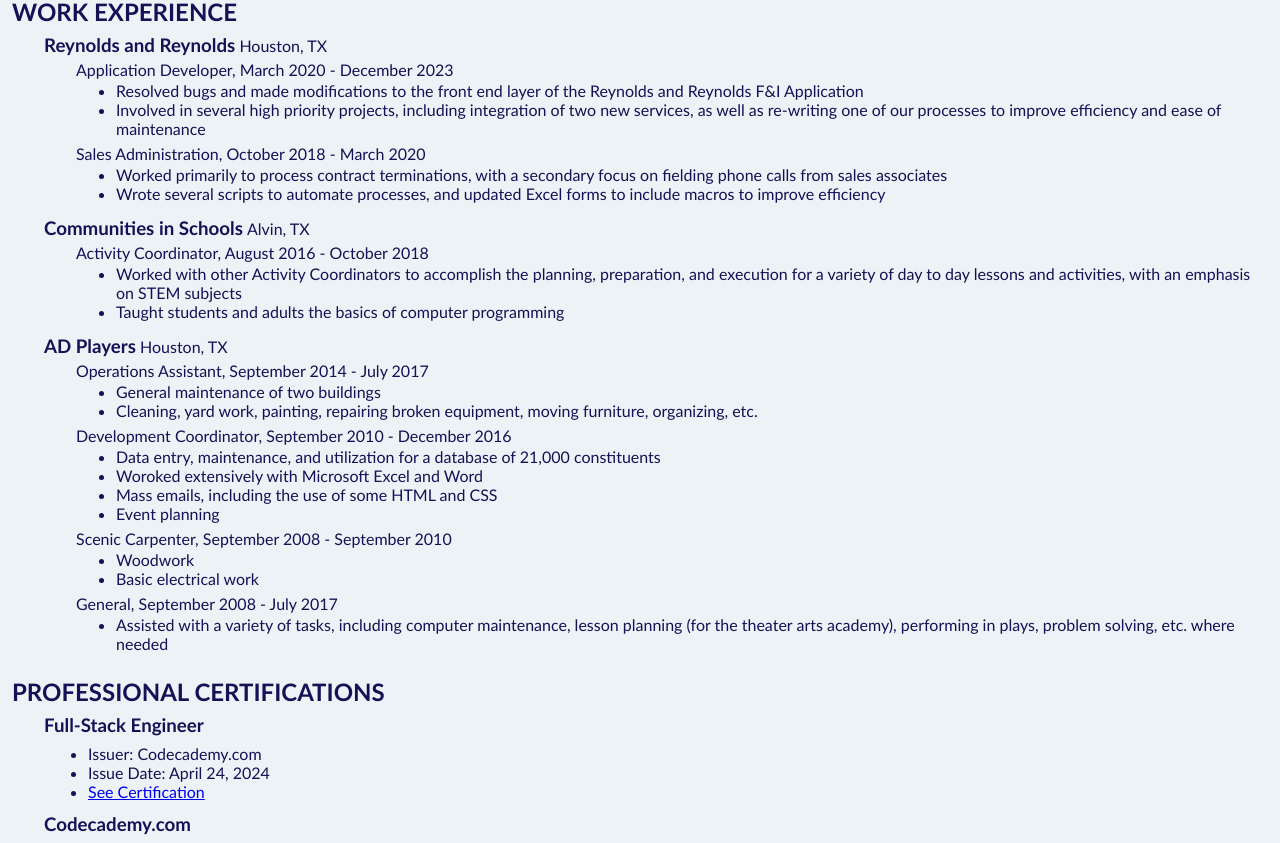
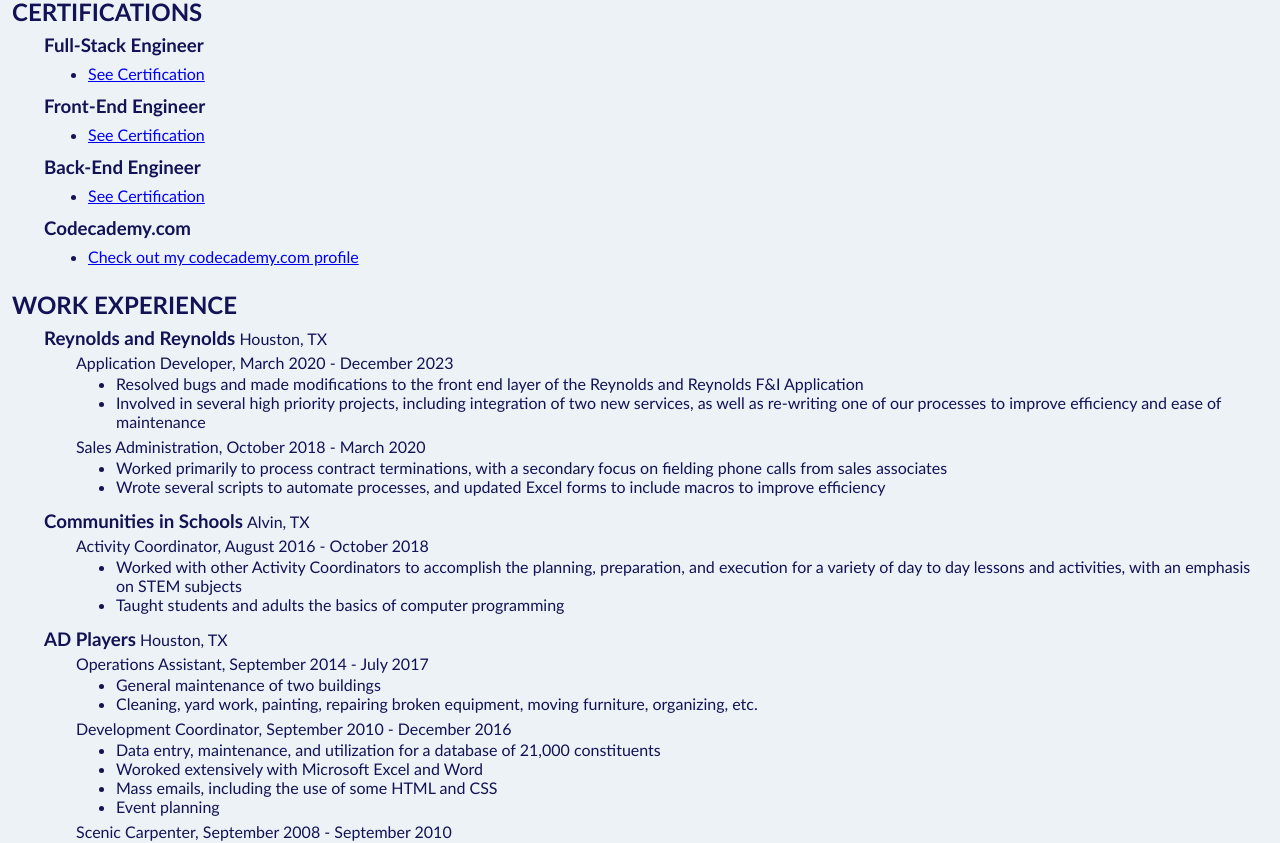
Before and after one commit to tphayes7/Interactive-Resume, a React (Vite) app: page / in a window 1280 px wide. Shown: the part 320-1163 px from the top of the page. Built offline with nearby package versions, Linux system fonts and the light colour scheme.

Commit message:
Added Front-End and Back-End certs

```diff
--- a/index.html
+++ b/index.html
@@ -38,6 +38,33 @@
                         <li class="soft-skills">Excellent problem-solving and organizational skills</li>
                         <li class="soft-skills">Strong communication skills</li>
                         <li class="soft-skills">Commitment to excellence, attention to detail, efficient, and adaptable</li>
+                    </ul>
+                </div>
+            </div>
+            <div id="certifications" class="section-header">
+                <h2>CERTIFICATIONS</h2>
+                <div id="full-stack" class="indent clickable">
+                    <h3>Full-Stack Engineer</h3>
+                    <ul>
+                        <li><a href="https://www.codecademy.com/profiles/arc7928950029/certificates/ffd0f42cce1a44e9a0108b365047a0a6" target="_blank">See Certification</a></li>
+                    </ul>
+                </div>
+                <div id="front-end" class="indent clickable">
+                    <h3>Front-End Engineer</h3>
+                    <ul>
+                        <li><a href="https://www.codecademy.com/profiles/arc7928950029/certificates/2682884a0719474f96407efe432fdd87" target="_blank">See Certification</a></li>
+                    </ul>
+                </div>
+                <div id="back-end" class="indent clickable">
+                    <h3>Back-End Engineer</h3>
+                    <ul>
+                        <li><a href="https://www.codecademy.com/profiles/arc7928950029/certificates/810f53d14de24b938cc13c7c2af1e686" target="_blank">See Certification</a></li>
+                    </ul>
+                </div>
+                <div id="codecademy" class="indent">
+                    <h3>Codecademy.com</h3>
+                    <ul>
+                        <li><a href="https://www.codecademy.com/profiles/arc7928950029" target="_blank">Check out my codecademy.com profile</a></li>
                     </ul>
                 </div>
             </div>
@@ -114,23 +141,6 @@
                     </div>
                 </div>
             </div>
-            <div id="certifications" class="section-header">
-                <h2>PROFESSIONAL CERTIFICATIONS</h2>
-                <div id="full-stack" class="indent clickable">
-                    <h3>Full-Stack Engineer</h3>
-                    <ul>
-                        <li>Issuer: Codecademy.com</li>
-                        <li>Issue Date: April 24, 2024</li>
-                        <li><a href="https://www.codecademy.com/profiles/arc7928950029/certificates/ffd0f42cce1a44e9a0108b365047a0a6" target="_blank">See Certification</a></li>
-                    </ul>
-                </div>
-                <div id="codecademy" class="indent">
-                    <h3>Codecademy.com</h3>
-                    <ul>
-                        <li><a href="https://www.codecademy.com/profiles/arc7928950029" target="_blank">Check out my codecademy.com profile</a></li>
-                    </ul>
-                </div>
-            </div>
             <div id="awards" class="section-header">
                 <h2>AWARDS AND HONORS</h2>
                 <div id="reyrey-pro" class="indent">
--- a/src/App.jsx
+++ b/src/App.jsx
@@ -25,6 +25,9 @@
   document.getElementById('dev-knowledge').onclick = retrieveBoxData;
   document.getElementById('tools').onclick = retrieveBoxData;
   document.getElementById('soft-skills').onclick = retrieveBoxData;
+  document.getElementById('full-stack').onclick = retrieveBoxData;
+  document.getElementById('front-end').onclick = retrieveBoxData;
+  document.getElementById('back-end').onclick = retrieveBoxData;
   document.getElementById('reyrey-header').onclick = retrieveBoxData;
   document.getElementById('app-dev').onclick = retrieveBoxData;
   document.getElementById('sales-admin').onclick = retrieveBoxData;
@@ -35,7 +38,6 @@
   document.getElementById('dev').onclick = retrieveBoxData;
   document.getElementById('carpenter').onclick = retrieveBoxData;
   document.getElementById('general').onclick = retrieveBoxData;
-  document.getElementById('full-stack').onclick = retrieveBoxData;
   document.getElementById('exemplary-2021').onclick = retrieveBoxData;
   document.getElementById('exemplary-2022').onclick = retrieveBoxData;
   document.getElementById('HFBC').onclick = retrieveBoxData;
--- a/src/assets/Data/Data.jsx
+++ b/src/assets/Data/Data.jsx
@@ -164,6 +164,79 @@
             )
         },
         {
+            divId: 'full-stack',
+            title: 'Full-Stack Engineer',
+            data: (
+                <>
+                    <p><strong>Issuer:</strong> <a href="https://www.codecademy.com/" target="_blank">Codecademy.com</a></p>
+                    <p><strong>Issue Date:</strong> April 24, 2024</p>
+                    <p><strong>Covered Topics:</strong></p>
+                    <ul>
+                        <li>HTML</li>
+                        <li>CSSs</li>
+                        <li>JavaScript</li>
+                        <li>Git and GitHub</li>
+                        <li>React</li>
+                        <li>Redux</li>
+                        <li>Node.js</li>
+                        <li>Express.js</li>
+                        <li>SQL</li>
+                        <li>PostgreSQL</li>
+                        <li>Web Security</li>
+                        <li>Data Structures</li>
+                        <li>Algorithms</li>
+                    </ul>
+                </>
+            )
+        },
+        {
+            divId: 'front-end',
+            title: 'Front-End Engineer',
+            data: (
+                <>
+                    <p><strong>Issuer:</strong> <a href="https://www.codecademy.com/" target="_blank">Codecademy.com</a></p>
+                    <p><strong>Issue Date:</strong> May 1, 2024</p>
+                    <p><strong>Covered Topics:</strong></p>
+                    <ul>
+                        <li>HTML</li>
+                        <li>CSSs</li>
+                        <li>JavaScript</li>
+                        <li>Git and GitHub</li>
+                        <li>Web Design</li>
+                        <li>React</li>
+                        <li>Redux</li>
+                        <li>Build Tools</li>
+                        <li>Data Structures</li>
+                        <li>Algorithms</li>
+                    </ul>
+                </>
+            )
+        },
+        {
+            divId: 'back-end',
+            title: 'Back-End Engineer',
+            data: (
+                <>
+                    <p><strong>Issuer:</strong> <a href="https://www.codecademy.com/" target="_blank">Codecademy.com</a></p>
+                    <p><strong>Issue Date:</strong> May 3, 2024</p>
+                    <p><strong>Covered Topics:</strong></p>
+                    <ul>
+                        <li>HTML</li>
+                        <li>CSSs</li>
+                        <li>JavaScript</li>
+                        <li>Node.js</li>
+                        <li>Express.js</li>
+                        <li>SQL</li>
+                        <li>PostgreSQL</li>
+                        <li>Web Security</li>
+                        <li>Software Infrastructure and Scalability</li>
+                        <li>Data Structures</li>
+                        <li>Algorithms</li>
+                    </ul>
+                </>
+            )
+        },
+        {
             divId: 'reyrey-header',
             title: 'Reynolds and Reynolds',
             data: (
@@ -295,29 +368,6 @@
             )
         },
         {
-            divId: 'full-stack',
-            title: 'Full-Stack Engineer Topics',
-            data: (
-                <>
-                    <ul>
-                        <li>HTML</li>
-                        <li>CSSs</li>
-                        <li>JavaScript</li>
-                        <li>Git and GitHub</li>
-                        <li>React</li>
-                        <li>Redux</li>
-                        <li>Node.js</li>
-                        <li>Express.js</li>
-                        <li>SQL</li>
-                        <li>PostgreSQL</li>
-                        <li>Web Security</li>
-                        <li>Data Structures</li>
-                        <li>Algorithms</li>
-                    </ul>
-                </>
-            )
-        },
-        {
             divId: 'exemplary-2021',
             title: 'Exemplary Project Recognition 2021',
             data: (
```
